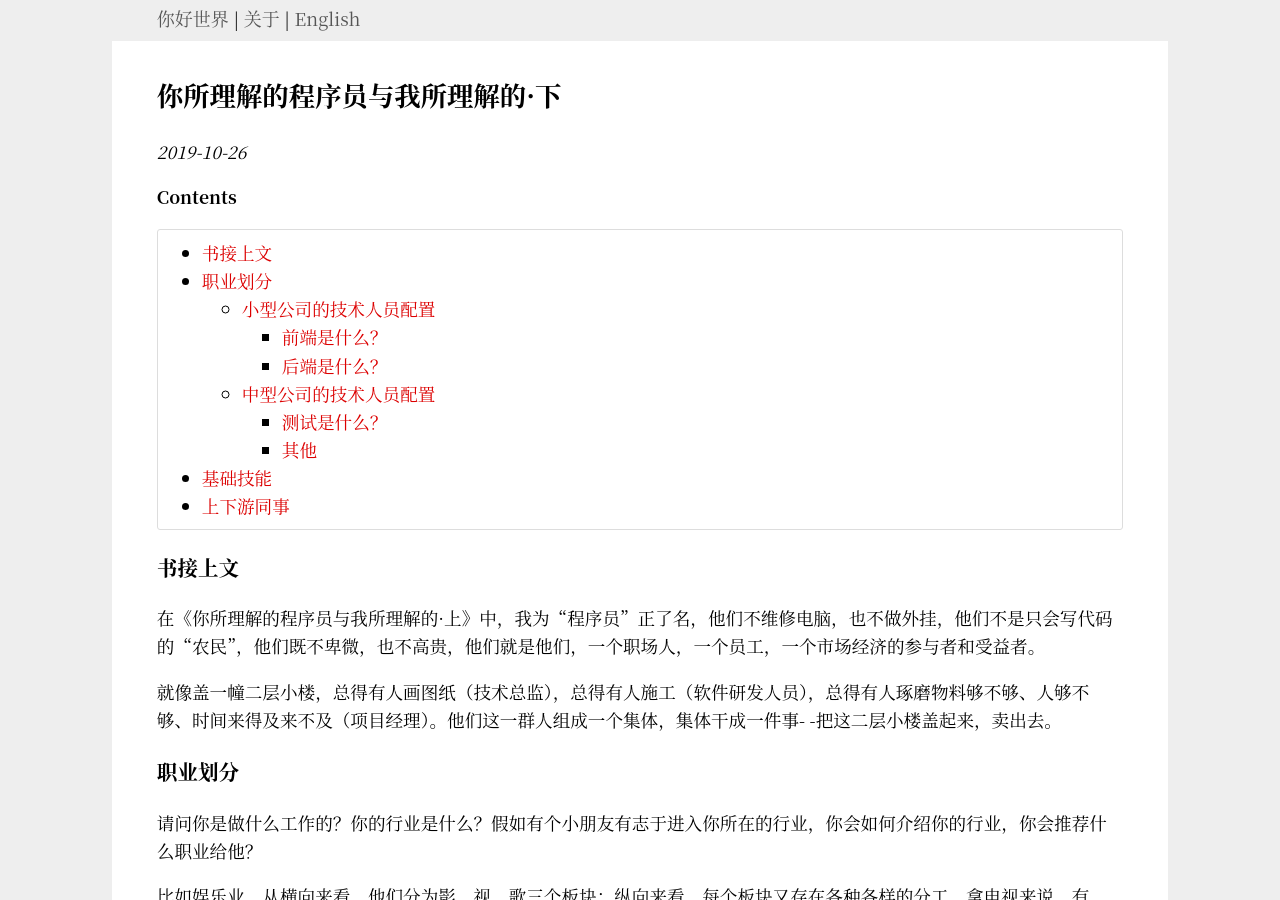
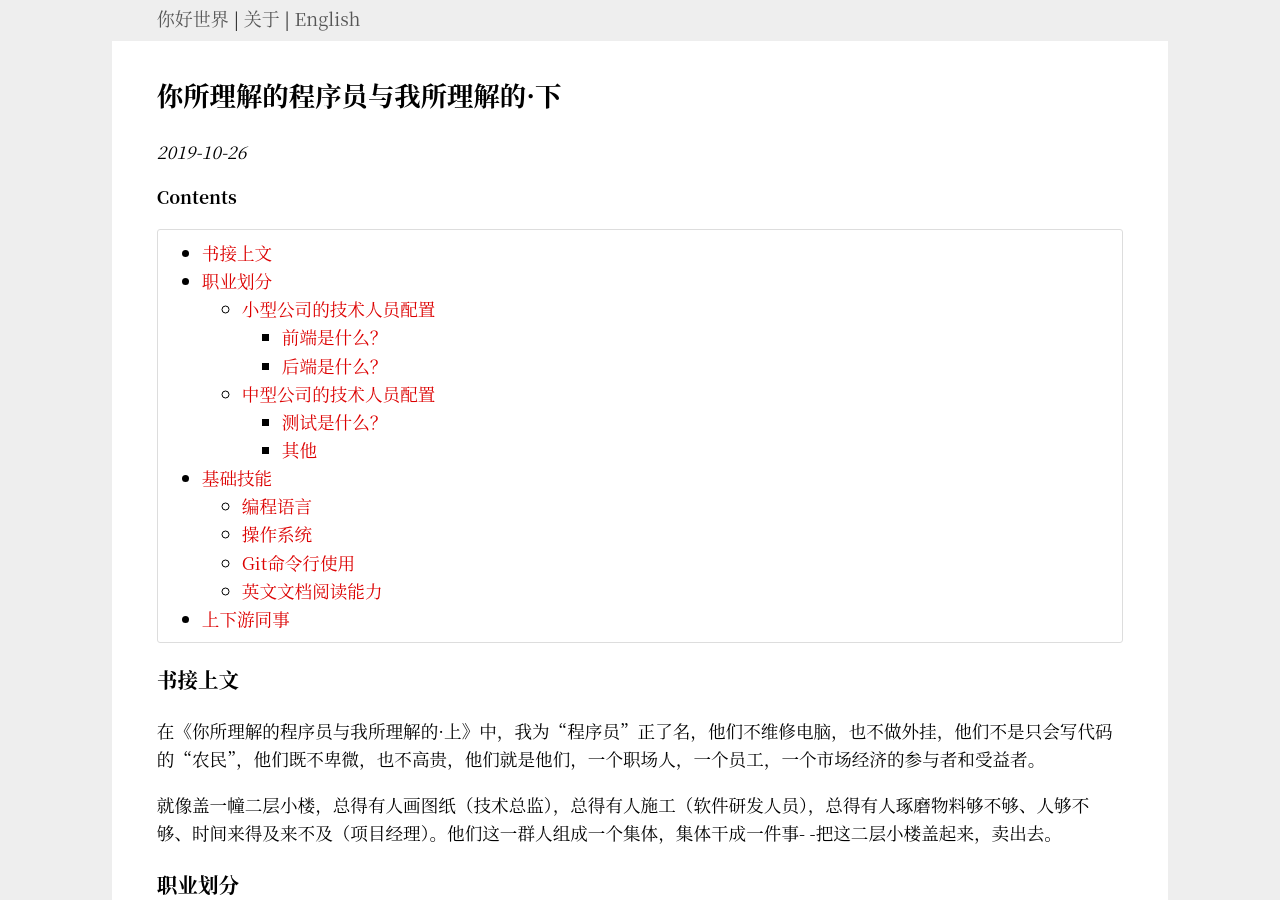
Before and after one commit to Haiyung/haiyung.github.io, a Jekyll site: the page built from _posts/2019-10-26-the-programmer-you-understand-and-the-programmer-I-understand-part-two.md, in a window 1280 px wide and 900 px high. Built offline with Jekyll 4.4.1, drawn with Linux system fonts in a browser that asks for light colours; some of the changed text lies outside the part shown.

Commit message:
article: update article

```diff
--- a/_posts/2019-10-26-the-programmer-you-understand-and-the-programmer-I-understand-part-two.md
+++ b/_posts/2019-10-26-the-programmer-you-understand-and-the-programmer-I-understand-part-two.md
@@ -134,7 +134,7 @@ __Contents__
 
 我认为造原子弹这事儿挺难的。
 
-这不是一般人能进入的行业，门槛高，难度大，需要经年累月的做物理、数学方面的研究。
+> 这不是一般人能进入的行业，门槛高，难度大，需要经年累月的做物理、数学方面的研究。
 
 很多人认为软件研发人员的工作内容跟造原子弹差不多。
 
@@ -146,5 +146,13 @@ __Contents__
 
 不过，你还需要大量的刻意练习。
 
+#### 编程语言
+
+#### 操作系统
+
+#### Git命令行使用
+
+#### 英文文档阅读能力
+
 
 ### 上下游同事
```
